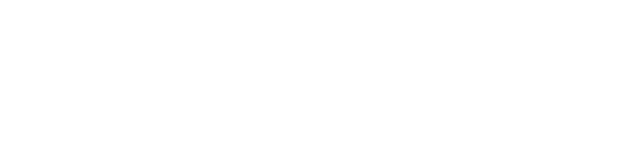
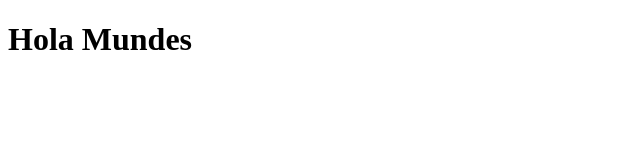
Before and after one commit to mtmdigital/dist, a plain HTML site: page index.html in a window 1280 px wide. Shown: the whole page, without its empty margins (0-640 px from the left). Drawn offline with Linux system fonts and the light colour scheme.

Commit message:
agrego hola mondes

```diff
--- a/index.html
+++ b/index.html
@@ -7,6 +7,6 @@
     <title>Initial commit</title>
 </head>
 <body>
-
+    <h1>Hola Mundes</h1>
 </body>
 </html>
```
